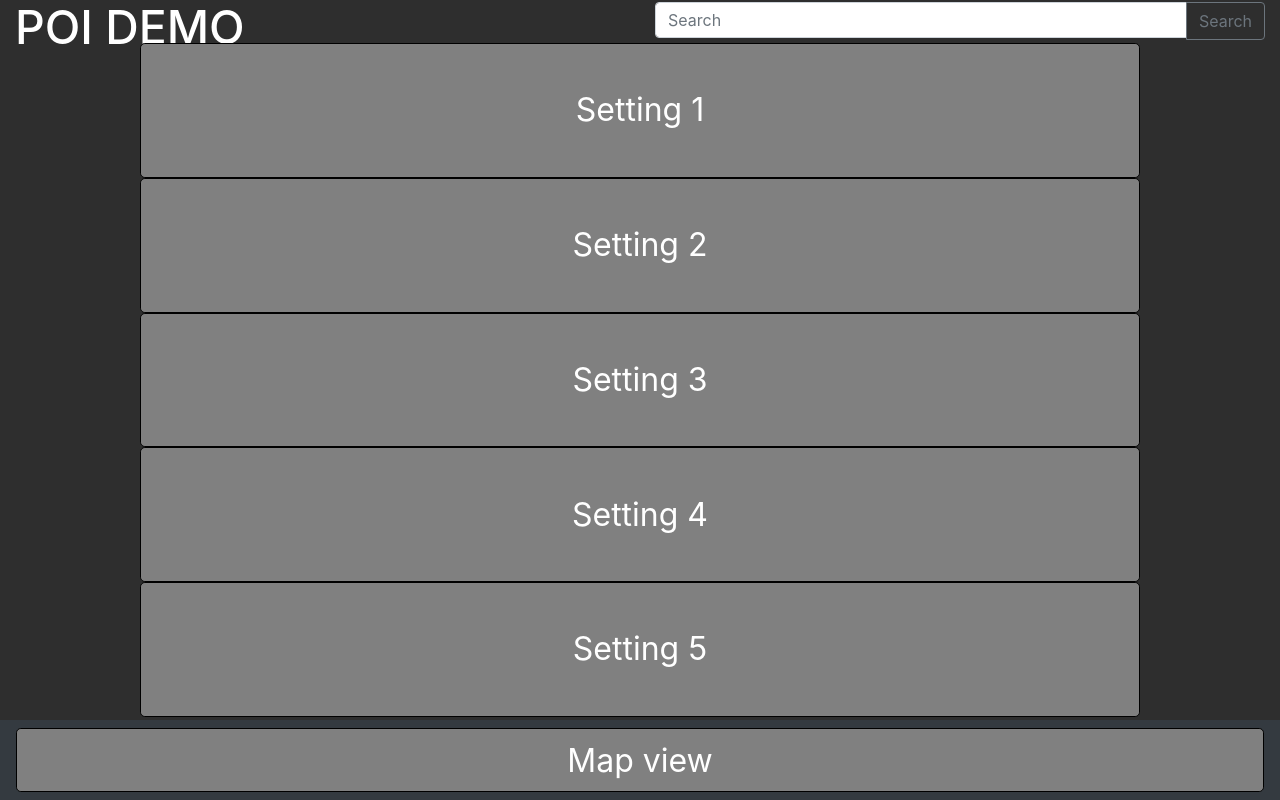
After one commit to MTBorg/Place-of-interest, a Flask app: page /settings in a window 1280 px wide. The commit adds this page. Run offline with Flask 2, Linux system fonts and the light colour scheme; some libraries are stand-ins or nearby versions.

Commit message:
Settings
Made a settings page.

```diff
--- a/server/routes.py
+++ b/server/routes.py
@@ -59,13 +59,17 @@ def mapview():
             "width:100%;"
             "top:0;"
             "left:0;"
-            "position: absoulte;"
+            "position: absolute;"
             "z-index:200;"
         ),
         zoom=12,
         center_on_user_location=True
     )
     return render_template('./templates/index.html', sndmap=sndmap)
+@app.route("/settings")
+def settignsView():
+    return render_template('./templates/settings.html')
+
 
 if __name__ == "__main__":
     app.run(debug=True)
--- /dev/null
+++ b/server/templates/settings.html
@@ -0,0 +1,72 @@
+
+<!DOCTYPE html>
+<html style="height: 100%;">
+<head>
+        <link rel="stylesheet" href="https://stackpath.bootstrapcdn.com/bootstrap/4.1.3/css/bootstrap.min.css" integrity="sha384-MCw98/SFnGE8fJT3GXwEOngsV7Zt27NXFoaoApmYm81iuXoPkFOJwJ8ERdknLPMO" crossorigin="anonymous">
+</head>
+<body style="background-color: rgba(34, 34, 34, 0.945); height: 100%; "onload="getLocation()"> <!--Sets the background color -->
+    <div class="container-fluid" id ="Cont" style="height: 100%;"> <!-- contains the gridsystem-->
+        <div class="row" style="height: 5%;"> <!-- The row in which the column is placed -->
+            <div class="col-sm-6" style="	height: 100%; text-align: left;  "><!-- Column making the map adjustable to differnt devices-->
+                <h1 style="color: white; font-size: 2.9em; "> POI DEMO </h1>
+            </div>
+            <div class="col-sm-6" style="	height: 100%;">
+                <div class="input-group mb-3" style="float:right;  height: 90%; margin-top: 2px;">
+                    <input type="text" class="form-control" placeholder="Search" aria-label="Search" aria-describedby="basic-addon2" style="height:100%">
+                    <div class="input-group-append">
+                        <button class="btn btn-outline-secondary" type="button">Search</button>
+                    </div>
+                </div>
+            </div>
+        </div>
+        <div class="row "style="height:85%;"> <!-- The row in which the column is placed -->
+            <div class="col-sm-12" style="height: 100%;"><!-- Column making the map adjustable to differnt devices-->
+                <ul class="nav flex-column" style="height: 100%; padding-top: 0.25%">
+                    <li class="nav-item mx-auto" style=" width: 80%; height: 19.9%; ">  <!-- Just none-functions buttons for display-->
+                        <button style="height: 100%; font-size:  2em;  background-color: grey; border: 1px solid black;" class="btn btn-primary btn-lg btn-block">
+                            Setting 1
+                        </button>
+                    </li>
+                    <li class="nav-item mx-auto" style=" width: 80%; height: 19.9%; ">  <!-- Just none-functions buttons for display-->
+                        <button style="height: 100%; font-size:  2em;  background-color: grey; border: 1px solid black;" class="btn btn-primary btn-lg btn-block">
+                            Setting 2
+                        </button>
+                    </li>
+                    <li class="nav-item mx-auto" style=" width: 80%; height: 19.9%; ">  <!-- Just none-functions buttons for display-->
+                        <button style="height: 100%; font-size:  2em;  background-color: grey; border: 1px solid black;" class="btn btn-primary btn-lg btn-block">
+                            Setting 3
+                        </button>
+                    </li>
+                    <li class="nav-item mx-auto" style=" width: 80%; height: 19.9%; ">  <!-- Just none-functions buttons for display-->
+                        <button style="height:100%; font-size:  2em;  background-color: grey; border: 1px solid black;" class="btn btn-primary btn-lg btn-block">
+                            Setting 4
+                        </button>
+                    </li>
+                    <li class="nav-item mx-auto" style=" width: 80%;  height: 19.9%; ">  <!-- Just none-functions buttons for display-->
+                        <button style="height: 100%; font-size:  2em;  background-color: grey; border: 1px solid black;" class="btn btn-primary btn-lg btn-block">
+                            Setting 5
+                        </button>
+                    </li>
+                </ul>
+            </div>
+        </div>
+        <div class="row "style="height: 10%;"> <!-- The row in which the column is placed -->
+            <div class="col-sm-12" style="height: 100%;"><!-- Column making the map adjustable to differnt devices-->
+                <nav class="navbar navbar-expand fixed-bottom navbar-dark bg-dark" style="height: 10%; "> <!-- Menu in the bottom of the page -->
+                    <ul class="navbar-nav" style="width: 100%; height: 100%;">
+                        <li class="nav-item mx-auto" style=" width: 100%; height: 100% ">  <!-- Just none-functions buttons for display-->
+                            <button onclick="location.href='/'"style="height: 100%; font-size:  2em;  background-color: grey; border: 1px solid black;" class="btn btn-primary btn-lg btn-block">
+                                Map view
+                            </button>
+                        </li>
+                    </ul>
+                </nav>
+            </div>
+        </div>
+    </div>
+    <script src="https://code.jquery.com/jquery-3.3.1.slim.min.js" integrity="sha384-q8i/X+965DzO0rT7abK41JStQIAqVgRVzpbzo5smXKp4YfRvH+8abtTE1Pi6jizo" crossorigin="anonymous"></script>
+    <script src="https://cdnjs.cloudflare.com/ajax/libs/popper.js/1.14.3/umd/popper.min.js" integrity="sha384-ZMP7rVo3mIykV+2+9J3UJ46jBk0WLaUAdn689aCwoqbBJiSnjAK/l8WvCWPIPm49" crossorigin="anonymous"></script>
+    <script src="https://stackpath.bootstrapcdn.com/bootstrap/4.1.3/js/bootstrap.min.js" integrity="sha384-ChfqqxuZUCnJSK3+MXmPNIyE6ZbWh2IMqE241rYiqJxyMiZ6OW/JmZQ5stwEULTy" crossorigin="anonymous"></script>
+</body>
+</html>
+<!-- Script for collecting location-->
```
Also changed, not shown: server/templates/index.html (+5 -5 lines).
